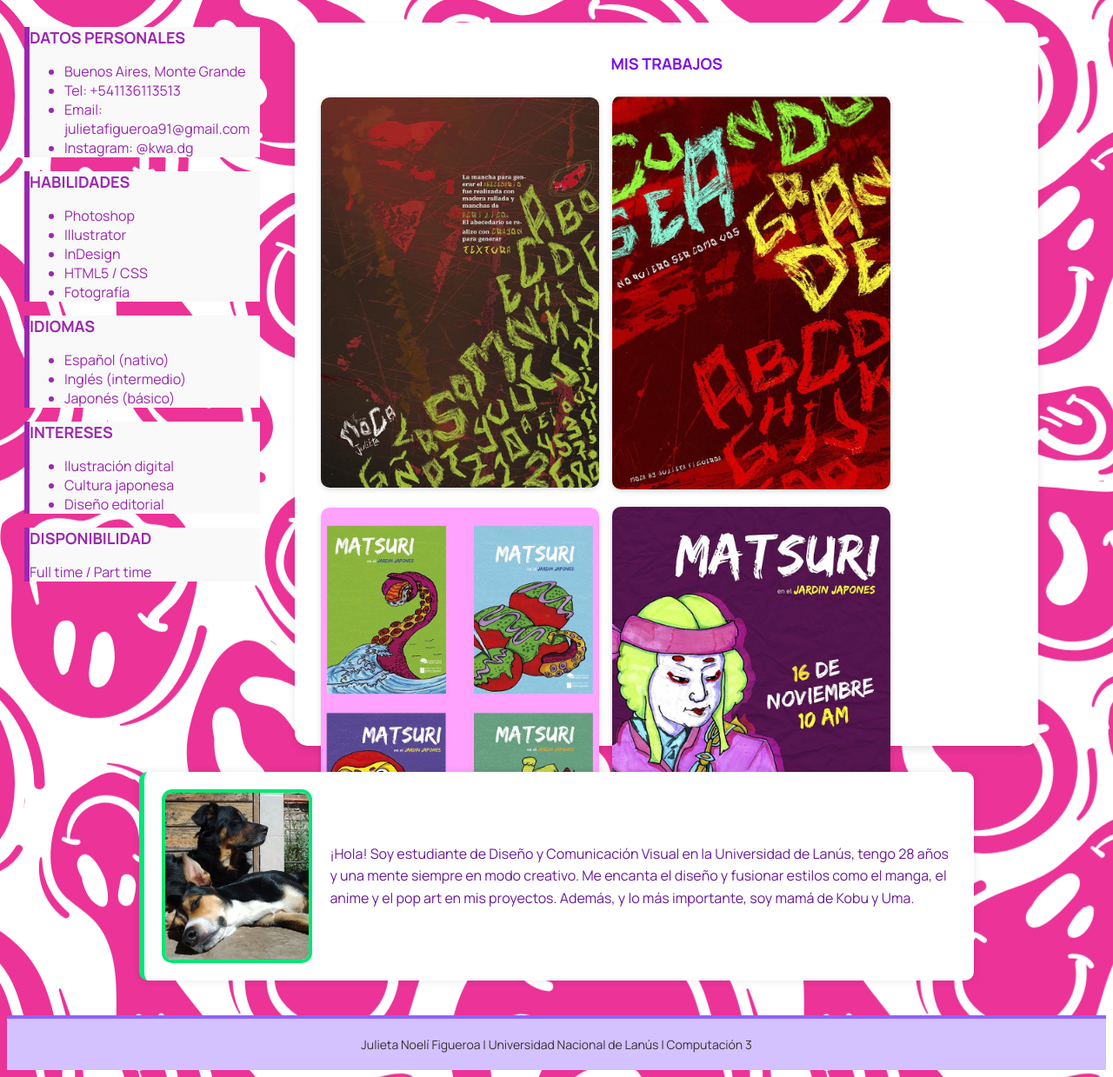
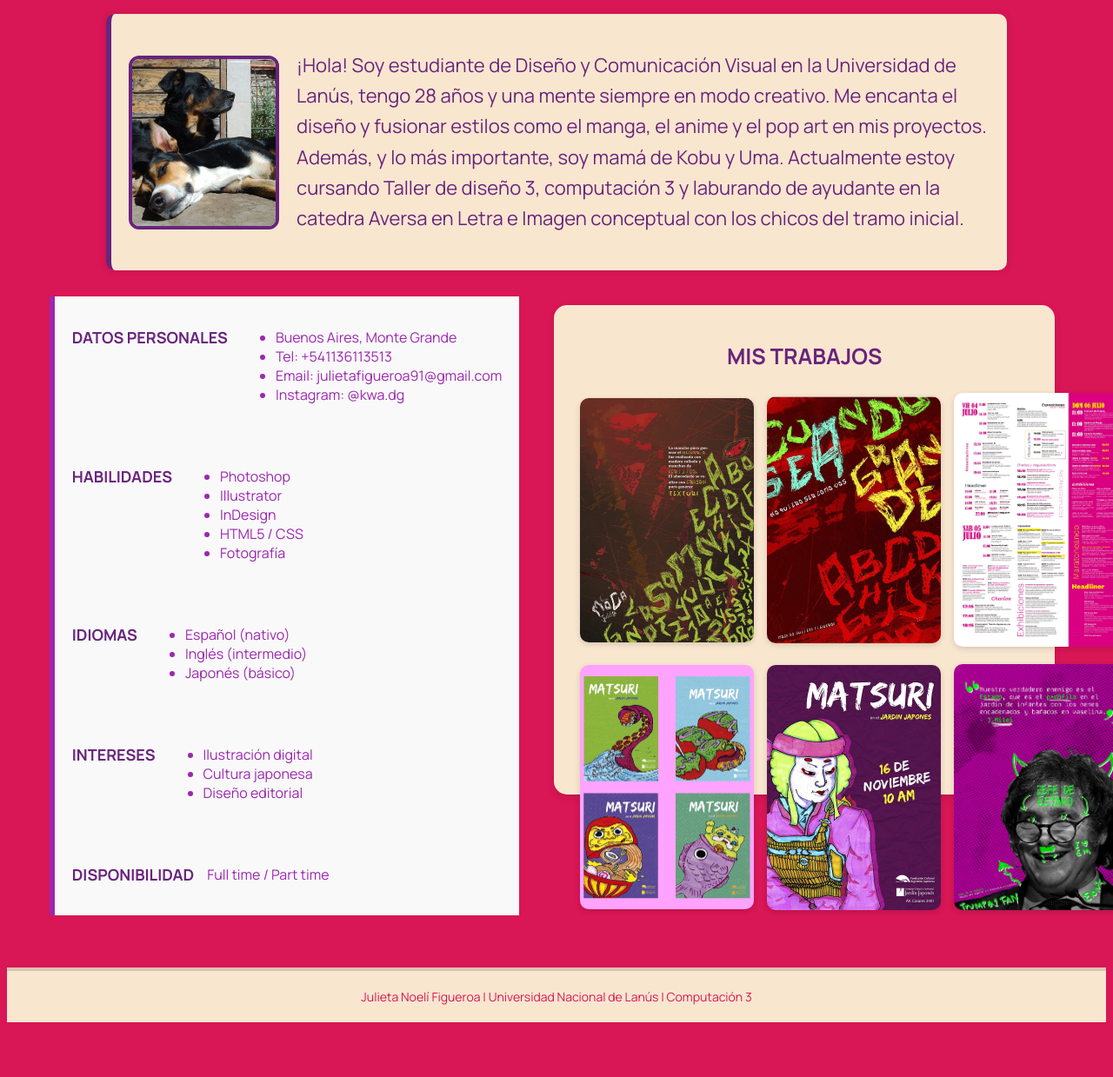
Before and after one commit to JuliFigue/figueroa-tp-1, a plain HTML site: page index.html in a window 1280 px wide. Shown: the part 165-1404 px from the top of the page at 87% size. After the commit the page ends 1349 px from the top, so only its background shows below. Drawn offline with Linux system fonts and the light colour scheme; a web font is replaced by a local one.

Commit message:
Recuperatorio 05-05

```diff
--- a/estilo.css
+++ b/estilo.css
@@ -5,37 +5,38 @@
     box-sizing: border-box;
 }
 body {
-    background-image: url(img/fondo-general.svg);
-    background-repeat: no-repeat;
+    background-color: #d91656;
     background-size: cover;
     font-family: "Manrope", sans-serif;
     color: #9c27b0;
+    display: flex;
+    flex-wrap: wrap;
+    justify-content: center;
 }
 a {
     text-decoration: none;
-    color: #00e676;
+    color: #69247C;
 }
 a:hover {
-    color: #ffeb3b;
+    color: #D91656;
     font-size: 0.9em;
 }
 h1.titulo {
-    color: #00e676;
+    color: #69247C;
     font-family: "DM Serif Text", serif;
     font-size: 80px;
     text-align: center;
     margin: 0;
-    text-shadow: 2px 2px #9c27b0;
 }
 h2 {
-    color: #9c27b0;
+    color: #69247C;
     font-size: 18px;
     text-transform: uppercase;
 }
 header {
-    width: 95vw;
+    width: 82vw;
     height: auto;
-    background-color: #f0f0f0;
+    background-color: #F9E6CF;
     border-radius: 20px;
     background-attachment: fixed;
     padding: 10px;
@@ -52,66 +53,67 @@ nav ul {
 }
 nav li {
     font-weight: bold;
-    color: #9c27b0;
+    color: #69247C;
 }
-main.caja {
+main {
     width: 95vw;
     display: flex;
     padding: 20px;
     gap: 30px;
-    justify-content: flex-start;
     align-items: flex-start;
-    flex-direction: row;
-    flex-wrap: nowrap;
+    flex-wrap: wrap;
+    justify-content: center;
 }
 .parrafointroductorio img {
     width: 200px;
     height: 200px;
     object-fit: cover;
     border-radius: 12px;
-    border: 4px solid #00e676;
+    border: 4px solid #69247C;
 }
 .parrafointroductorio {
-    background-color: #ffffff;
+    background-color: #F9E6CF;
     padding: 20px;
     border-radius: 10px;
     box-shadow: 0 0 10px rgba(0, 0, 0, 0.1);
-    border-left: 6px solid #00e676;
-    width: 75vw;
+    border-left: 6px solid #69247C;
+    width: 81vw;
     gap: 20px;
     display: flex;
-    flex-wrap: nowrap;
     align-content: center;
     flex-direction: row;
     justify-content: center;
     align-items: center;
 }
 .parrafointroductorio p {
-    color: #6a1b9a;
+    color: #69247C;
     line-height: 1.6;
-    font-size: 16px;
+    font-size: 22px;
     display: flex;
     flex-direction: column;
-    flex-wrap: nowrap;
     align-items: baseline;
     justify-content: flex-end;
 }
-.grid-div {
+.datos {
     background-color: #f9f9f9;
     border-left: 6px solid #9c27b0;
+    display: flex;
+    padding: 20px;
+    list-style: none;
+    gap: 15px;
 }
-.grid-div:hover {
-    background-color: #ffffff;
+.datos:hover {
+    background-color:#F9E6CF;
     transform: scale(1.02);
     transition: all 0.3s ease-in-out;
 }
 .galeria {
-    width: 75vw;
-    height: 65vw;
+    width: 45vw;
+    height: 44vw;
     padding: 20px;
     margin: 10px;
     font-family: "Manrope", sans-serif;
-    background-color: white;
+    background-color: #F9E6CF;
     border-radius: 15px;
     box-shadow: 0 4px 10px rgba(0, 0, 0, 0.1);
     display: flex;
@@ -119,8 +121,8 @@ main.caja {
     align-items: center;
 }
 .galeria h2 {
-    color: #7f0dea;
-    font-size: 18px;
+    color: #69247C;
+    font-size: 25px;
     margin-bottom: 15px;
     text-align: center;
 }
@@ -134,7 +136,7 @@ main.caja {
 }
 .flex-galeria img {
     width: 100%;
-    max-width: 320px;
+    max-width: 200px;
     border-radius: 10px;
     object-fit: cover;
     box-shadow: 0 2px 6px rgba(0, 0, 0, 0.15);
@@ -145,24 +147,18 @@ main.caja {
 }
 .footer {
     width: 100%;
-    background-color: #d4c1ff;
+    background-color: #F9E6CF;
     padding: 20px 0;
     display: flex;
     justify-content: center;
     align-items: center;
-    border-top: 4px solid #8f62ff;
+    border-top: 4px solid #d5c5b1;
     margin-top: 40px;
     font-family: "Manrope", sans-serif;
-}
-aside {
-    display: flex;
-    justify-content: center;
-    flex-direction: row-reverse;
-    align-items: center;
 }
 .footer p {
     margin: 0;
     font-size: 14px;
-    color: #333;
+    color: #D91656;
     text-align: center;
 }
--- a/index.html
+++ b/index.html
@@ -1,5 +1,6 @@
 <!DOCTYPE html>
 <html>
+
 <head>
   <meta charset="utf-8" />
   <title>Julieta Noelí Figueroa</title>
@@ -8,9 +9,10 @@
     rel="stylesheet">
   <link rel="icon" type="image/png" sizes="32x32" href="img/favicon.ico">
 </head>
-<body class="flex-container">
+
+<body>
   <header>
-    <nav class="botonera">
+    <nav>
       <ul>
         <li><a href="inicio.html">Inicio</a></li>
         <li><a href="sobremi.html">Info</a></li>
@@ -19,9 +21,16 @@
     </nav>
     <h1 class="titulo">Figueroa, Julieta Noelí</h1>
   </header>
-  <main class="caja">
+  <main>
+    <section class="parrafointroductorio">
+      <img src="img/kobuyuma.jpg" width="200" height="200" alt="Kobu y Uma tomando el sol">
+      <p>¡Hola! Soy estudiante de Diseño y Comunicación Visual en la Universidad de Lanús, tengo 28 años y una mente
+      siempre en modo creativo. Me encanta el diseño y fusionar estilos como el manga, el anime y el pop art en mis
+      proyectos. Además, y lo más importante, soy mamá de Kobu y Uma.
+      Actualmente estoy cursando Taller de diseño 3, computación 3 y laburando de ayudante en la catedra Aversa en Letra e Imagen conceptual con los chicos del tramo inicial.</p>
+    </section>
     <section>
-      <div class="grid-div">
+      <section class="datos">
         <h2>Datos personales</h2>
         <ul>
           <li>Buenos Aires, Monte Grande</li>
@@ -29,8 +38,8 @@
           <li>Email: julietafigueroa91@gmail.com</li>
           <li>Instagram: @kwa.dg</li>
         </ul>
-      </div>
-      <div class="grid-div">
+      </section>
+      <section class="datos">
         <h2>Habilidades</h2>
         <ul>
           <li>Photoshop</li>
@@ -39,48 +48,46 @@
           <li>HTML5 / CSS</li>
           <li>Fotografía</li>
         </ul>
-      </div>
-      <div class="grid-div">
+      </section>
+      <section class="datos">
         <h2>Idiomas</h2>
         <ul>
           <li>Español (nativo)</li>
           <li>Inglés (intermedio)</li>
           <li>Japonés (básico)</li>
         </ul>
-      </div>
-      <div class="grid-div">
+      </section>
+      <section class="datos">
         <h2>Intereses</h2>
         <ul>
           <li>Ilustración digital</li>
           <li>Cultura japonesa</li>
           <li>Diseño editorial</li>
         </ul>
-      </div>
-      <div class="grid-div">
+      </section>
+      <section class="datos">
         <h2>Disponibilidad</h2>
         <p>Full time / Part time</p>
-      </div>
+      </section>
     </section>
     <section class="galeria">
       <h2>Mis trabajos</h2>
       <div class="flex-galeria">
-        <img src="img/galeria-1.jpg" alt="Trabajo 1">
-        <img src="img/galeria-2.jpg" alt="Trabajo 2">
+        <img src="img/galeria-1.jpg" alt="letra experimental-composicion tipografica 1">
+        <img src="img/galeria-2.jpg" alt="letra experimental-composicion tipografica 2">
+        <img src="img/galeria-5.jpg" alt="triptico tipografico">
       </div>
       <div class="flex-galeria">
-        <img src="img/galeria-3.jpg" alt="Trabajo 3">
-        <img src="img/galeria-4.jpg" alt="Trabajo 4">
+        <img src="img/galeria-3.jpg" alt="afiche para matsuri en el jardin japones">
+        <img src="img/galeria-4.jpg" alt="postales-matsuri jardin japones">
+        <img src="img/galeria-6.jpg" alt="poster para la marcha lgbt antifasista y antiracista 2025">
       </div>
     </section>
   </main>
-  <aside>
-    <section class="parrafointroductorio">
-      <img src="img/kobuyuma.jpg" width="200" height="200" alt="Kobu y Uma tomando el sol">
-      <p>¡Hola! Soy estudiante de Diseño y Comunicación Visual en la Universidad de Lanús, tengo 28 años y una mente siempre en modo creativo. Me encanta el diseño y fusionar estilos como el manga, el anime y el pop art en mis proyectos. Además, y lo más importante, soy mamá de Kobu y Uma.</p>
-    </section>
-  </aside>
+
+  <footer class="footer">
+    <p>Julieta Noelí Figueroa | Universidad Nacional de Lanús | Computación 3</p>
+  </footer>
 </body>
-<footer class="footer">
-  <p>Julieta Noelí Figueroa | Universidad Nacional de Lanús | Computación 3</p>
-</footer>
+
 </html>
```
Also changed, not shown: img/galeria-5.jpg (added), img/galeria-6.jpg (added), 1 other file.
